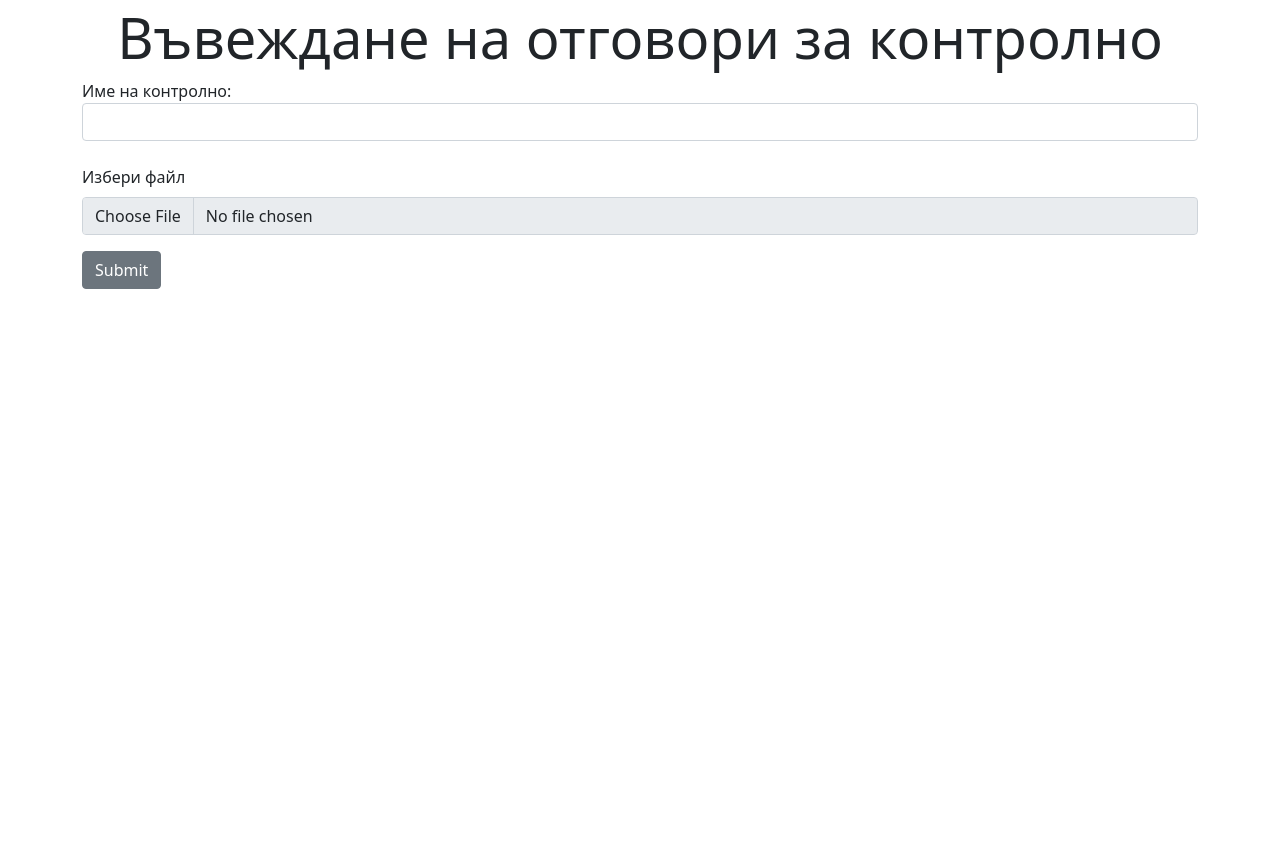
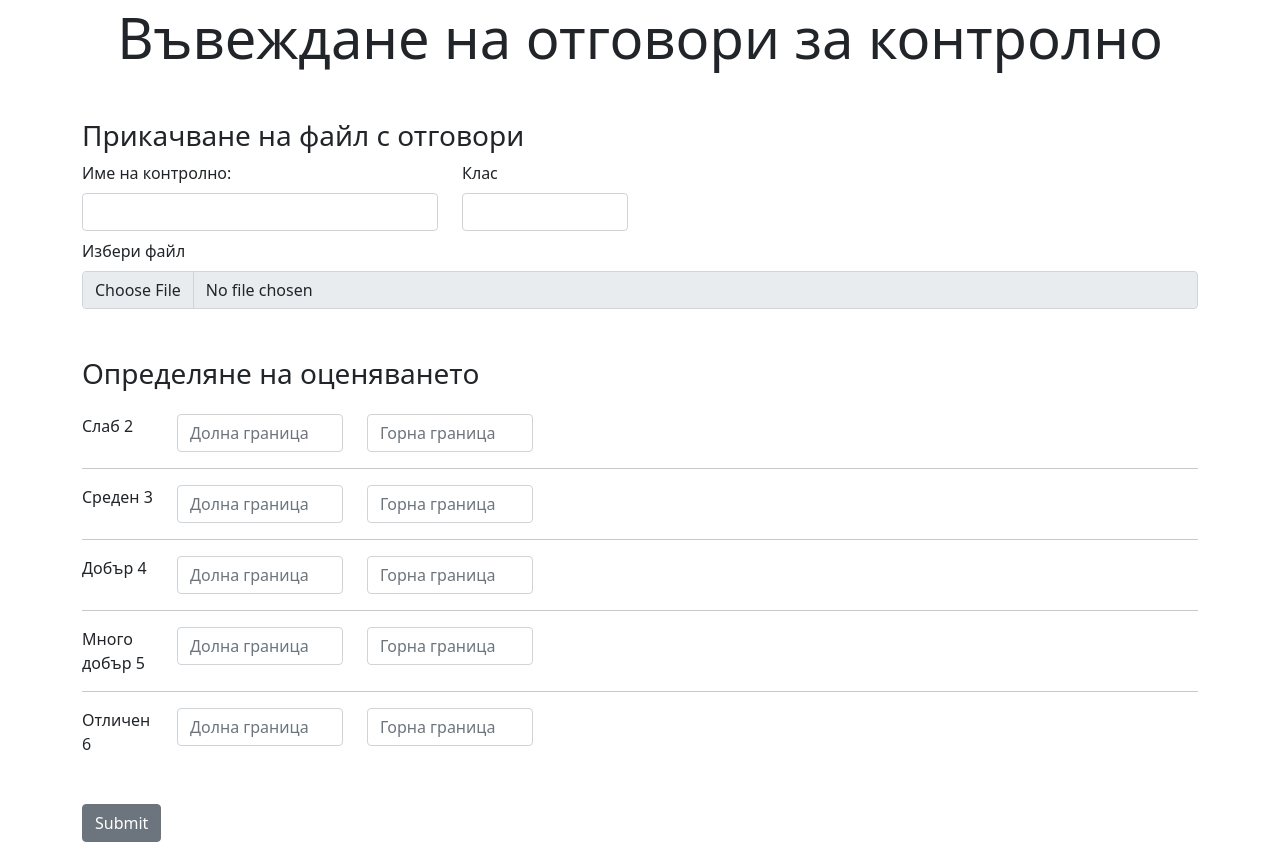
Before and after one commit to Kostadin1999/Exams-check, a Flask app: page /define_exam in a window 1280 px wide. Shown: the part 52-918 px from the top of the page. Before the commit the page ends 341 px from the top, so only its background shows below. Run offline with Flask 3, Linux system fonts and the light colour scheme; some libraries are stand-ins or nearby versions.

Commit message:
I have just added extra functionality about defining the assessment_scale of exams

```diff
--- a/main.py
+++ b/main.py
@@ -32,15 +32,16 @@ key = os.environ.get('dbsecretkey')
 
 def load_exam_answers(exam_csv):
     exam_answers = pd.read_csv(filepath_or_buffer=exam_csv)
+    class_name = request.form.get('class_name')
     exam_name = request.form.get('exam_name')
     cursor = mysql.connection.cursor()
-    cursor.execute('''INSERT INTO exams(exam_name) VALUES(%s) ''', (exam_name,))
+    cursor.execute('''INSERT INTO exams(exam_name, class) VALUES(%s, %s) ''', (exam_name, class_name, ))
     cursor.execute('''SELECT id FROM exams WHERE exam_name = %s''', (exam_name, ))
     result = cursor.fetchall()[0][0]
     for index, curr_row in exam_answers.iterrows():
-        cursor.execute('''INSERT INTO exam_questions(question, available_answers, exam_id
-                        , question_type, question_number) VALUES(%s, %s, %s, %s, %s)''',
-                       ('NA', 'NA', result, curr_row['Тип въпрос'], curr_row['Въпрос'], ))
+        cursor.execute('''INSERT INTO exam_questions( available_answers, exam_id
+                        , question_type, question_number) VALUES(%s, %s, %s, %s)''',
+                       ('NA', result, curr_row['Тип въпрос'], curr_row['Въпрос'], ))
         cursor.execute('''SELECT id
                           FROM exam_questions
                           WHERE exam_id = %s
@@ -53,7 +54,38 @@ def load_exam_answers(exam_csv):
     mysql.connection.commit()
     cursor.close()
 
-    return exam_name
+    return result
+
+
+def load_assessment_scale(id_of_exam):
+    lower_bound_2 = int(request.form.get('lower_bound_2'))
+    upper_bound_2 = int(request.form.get('upper_bound_2'))
+    lower_bound_3 = int(request.form.get('lower_bound_3'))
+    upper_bound_3 = int(request.form.get('upper_bound_3'))
+    lower_bound_4 = int(request.form.get('lower_bound_4'))
+    upper_bound_4 = int(request.form.get('upper_bound_4'))
+    lower_bound_5 = int(request.form.get('lower_bound_5'))
+    upper_bound_5 = int(request.form.get('upper_bound_5'))
+    lower_bound_6 = int(request.form.get('lower_bound_6'))
+    upper_bound_6 = int(request.form.get('upper_bound_6'))
+    cursor = mysql.connection.cursor()
+    cursor.execute('INSERT INTO exam_marks_scale VALUES(%s, %s, %s, %s)',
+                   (2, lower_bound_2, upper_bound_2, id_of_exam))
+
+    cursor.execute('INSERT INTO exam_marks_scale VALUES(%s, %s, %s, %s)',
+                   (3, lower_bound_3, upper_bound_3, id_of_exam))
+
+    cursor.execute('INSERT INTO exam_marks_scale VALUES(%s, %s, %s, %s)',
+                   (4, lower_bound_4, upper_bound_4, id_of_exam))
+
+    cursor.execute('INSERT INTO exam_marks_scale VALUES(%s, %s, %s, %s)',
+                   (5, lower_bound_5, upper_bound_5, id_of_exam))
+
+    cursor.execute('INSERT INTO exam_marks_scale VALUES(%s, %s, %s, %s)',
+                   (6, lower_bound_6, upper_bound_6, id_of_exam))
+
+    mysql.connection.commit()
+    cursor.close()
 
 
 @app.route(rule='/')
@@ -69,7 +101,9 @@ def define_exam_page():
         filename = secure_filename(exam_file.filename)
         exam_path = app.config["UPLOAD_FOLDER"] + filename
         exam_file.save(exam_path)
-        flash(f"Отговорите за контролно \"{load_exam_answers(exam_path)}\" са успешно заредени", "success")
+        id_of_exam = load_exam_answers(exam_path)
+        load_assessment_scale(id_of_exam)
+        flash(f"Отговорите за контролно \"{exam_name}\" са успешно заредени", "success")
     return render_template('define_exam.html')
 
 
--- a/templates/define_exam.html
+++ b/templates/define_exam.html
@@ -36,15 +36,86 @@
       </div>
     </nav>
     <div class="container">
-        <h1 class="display-4 text-center mt-6">Въвеждане на отговори за контролно</h1>
+        <h1 class="display-4 text-center mt-6 mb-5">Въвеждане на отговори за контролно</h1>
         <form method="post", enctype="multipart/form-data">
-            <div class="form-group mb-4">
-              <label for="usr">Име на контролно:</label>
-              <input type="text" class="form-control" name="exam_name" id="usr" required>
+            <h3 class="mb-2">Прикачване на файл с отговори</h3>
+            <div class="row mb-2">
+                <div class="col-4">
+                    <div class="form-group">
+                      <label for="usr" class="form-label">Име на контролно:</label>
+                      <input type="text" class="form-control" name="exam_name" id="usr" required>
+                    </div>
+                </div>
+                <div class="col-2">
+                    <div class="form-group">
+                      <label for="class" class="form-label">Клас</label>
+                      <input type="text" class="form-control" name="class_name" id="class" required>
+                    </div>
+                </div>
             </div>
-            <div class="mb-3">
+            <div class="mb-5">
               <label for="formFileReadonly" class="form-label">Избери файл</label>
               <input class="form-control" type="file" name="sel_exam" id="formFileReadonly" readonly required>
+            </div>
+            <h3 class="mb-4">Определяне на оценяването</h3>
+            <div class="row mb-2">
+              <div class="col-1">
+                <label>Слаб 2</label>
+              </div>
+              <div class="col-2">
+                <input type="text" class="form-control" placeholder="Долна граница" aria-label="Долна граница" name="lower_bound_2">
+              </div>
+              <div class="col-2">
+                <input type="text" class="form-control" placeholder="Горна граница" aria-label="Горна граница" name="upper_bound_2">
+              </div>
+            </div>
+            <hr class="hr" />
+            <div class="row mb-2">
+              <div class="col-1">
+                <label>Среден 3</label>
+              </div>
+              <div class="col-2">
+                <input type="text" class="form-control" placeholder="Долна граница" aria-label="Долна граница" name="lower_bound_3">
+              </div>
+              <div class="col-2">
+                <input type="text" class="form-control" placeholder="Горна граница" aria-label="Горна граница" name="upper_bound_3">
+              </div>
+            </div>
+            <hr class="hr" />
+            <div class="row mb-2">
+              <div class="col-1">
+                <label>Добър 4</label>
+              </div>
+              <div class="col-2">
+                <input type="text" class="form-control" placeholder="Долна граница" aria-label="Долна граница" name="lower_bound_4">
+              </div>
+              <div class="col-2">
+                <input type="text" class="form-control" placeholder="Горна граница" aria-label="Горна граница" name="upper_bound_4">
+              </div>
+            </div>
+            <hr class="hr" />
+            <div class="row mb-2">
+              <div class="col-1">
+                <label>Много добър 5</label>
+              </div>
+              <div class="col-2">
+                <input type="text" class="form-control" placeholder="Долна граница" aria-label="Долна граница" name="lower_bound_5">
+              </div>
+              <div class="col-2">
+                <input type="text" class="form-control" placeholder="Горна граница" aria-label="Горна граница" name="upper_bound_5">
+              </div>
+            </div>
+            <hr class="hr" />
+            <div class="row mb-5">
+              <div class="col-1">
+                <label>Отличен 6</label>
+              </div>
+              <div class="col-2">
+                <input type="text" class="form-control" placeholder="Долна граница" aria-label="Долна граница" name="lower_bound_6">
+              </div>
+              <div class="col-2">
+                <input type="text" class="form-control" placeholder="Горна граница" aria-label="Горна граница" name="upper_bound_6">
+              </div>
             </div>
             <button class="btn btn-secondary mb-4" type="submit">Submit</button>
             {% with messages = get_flashed_messages() %}
```
